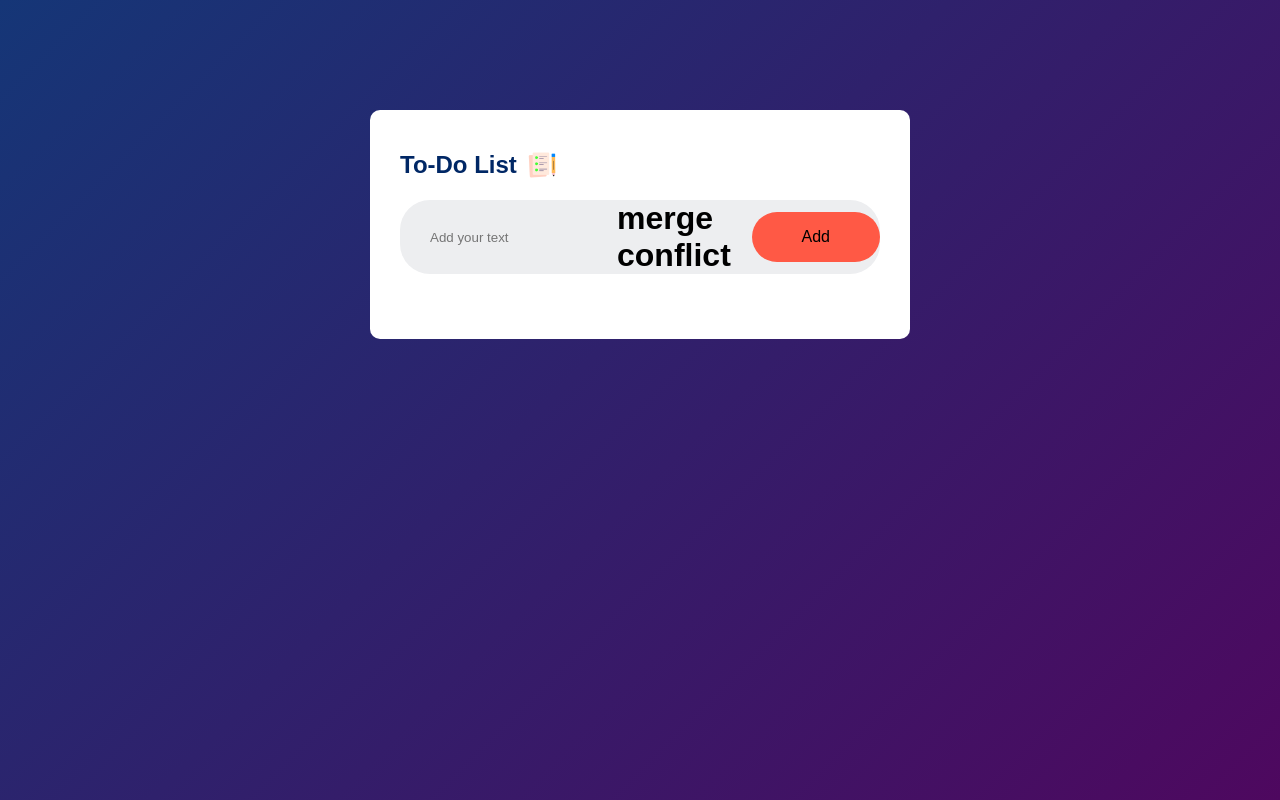
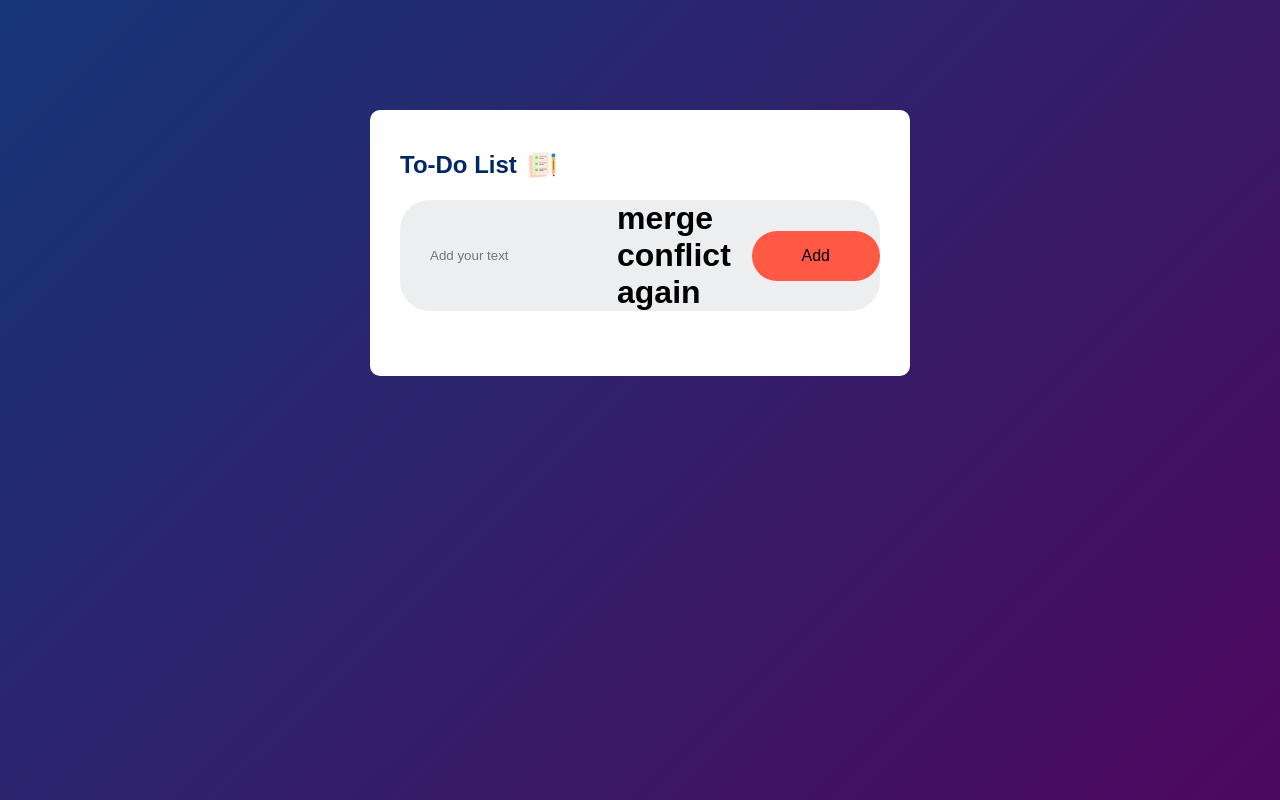
Before and after one commit to fatou7198/todoapp, a plain HTML site: page index.html in a window 1280 px wide. Drawn offline with Linux system fonts and the light colour scheme.

Commit message:
fifth commit

```diff
--- a/index.html
+++ b/index.html
@@ -14,7 +14,7 @@
         </h2>
         <div class="row">
           <input type="text" id="input-box" placeholder="Add your text" />
-          <h1>merge conflict</h1>
+          <h1>merge conflict again</h1>
           <button id="add-button">Add</button>
           <!-- drrghgh -->
         </div>
```
